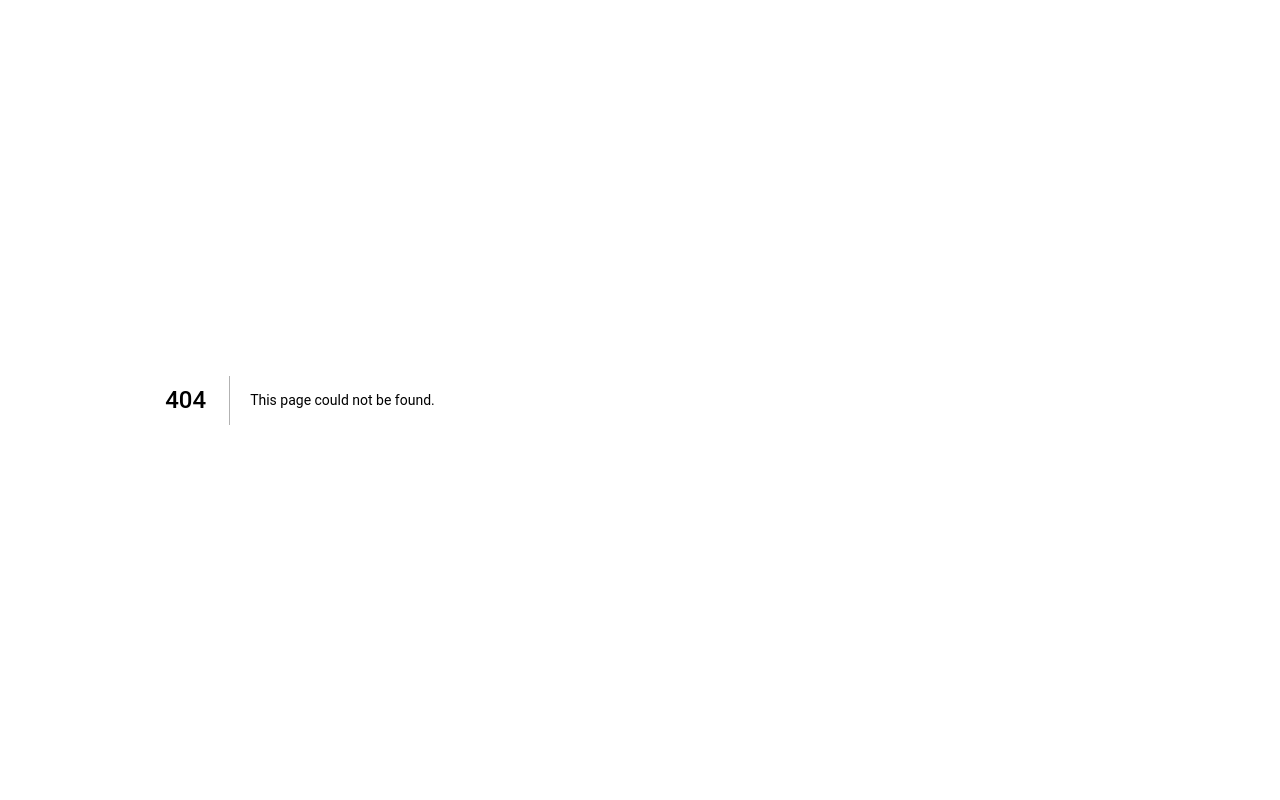
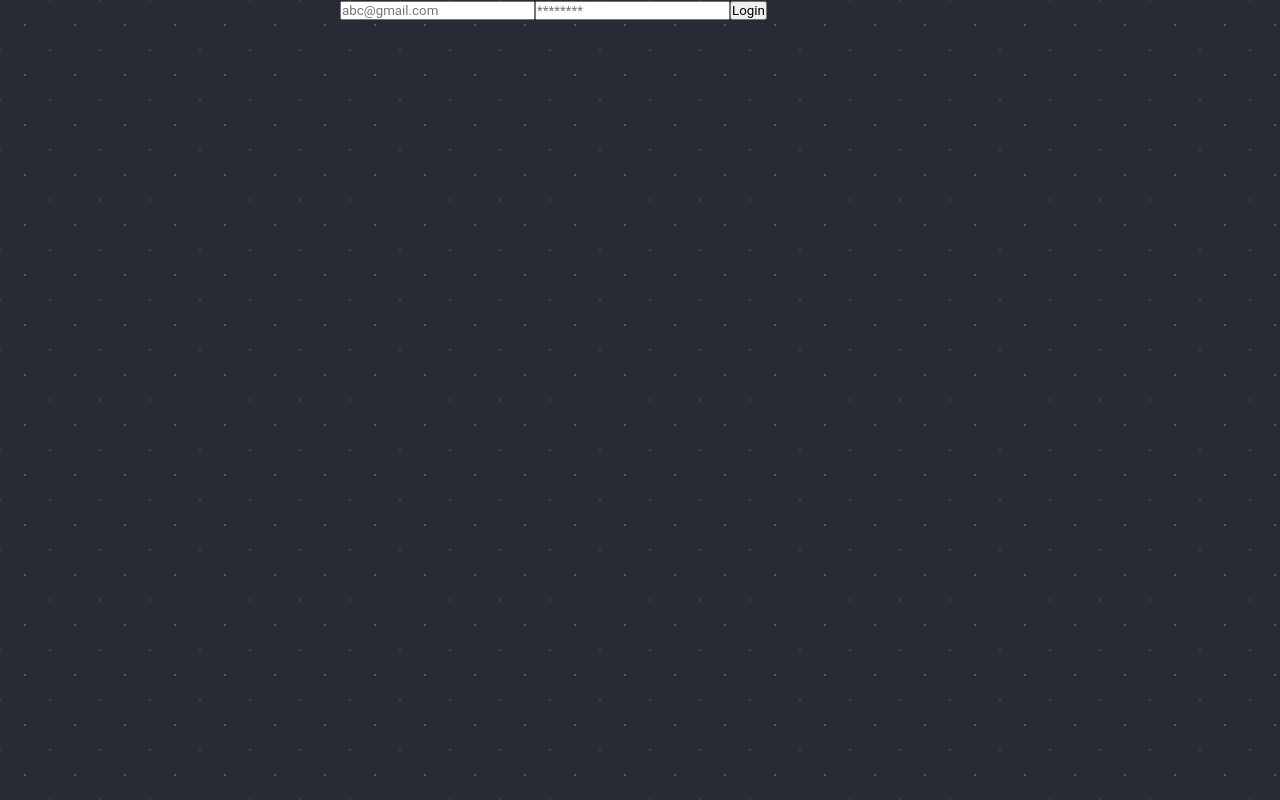
Before and after one commit to DavidFFDAW/magalapoly, a Next.js app: page /login in a window 1280 px wide. Before the commit this address had no page. Built offline with nearby package versions, Linux system fonts and the light colour scheme.

Commit message:
feat: signup bcrypt and login form

```diff
--- a/package.json
+++ b/package.json
@@ -15,6 +15,8 @@
     "dependencies": {
         "@next/font": "13.1.6",
         "@prisma/client": "^5.3.1",
+        "@types/bcrypt": "^5.0.0",
+        "bcrypt": "^5.1.1",
         "leaflet": "^1.9.3",
         "mysql2": "^3.1.2",
         "next": "13.1.6",
--- a/src/app/api/impressions/route.ts
+++ /dev/null
@@ -1,5 +0,0 @@
-import { NextResponse } from "next/server";
-
-export function GET(req: Request, res: Response) {
-    return NextResponse.json({ hello: "world" });
-}
--- a/src/app/layout.tsx
+++ b/src/app/layout.tsx
@@ -1,10 +1,13 @@
 import '../styles/globals.css';
+import AuthSession from '../components/AuthSession';
 
 export default function RootLayout({ children }: { children: React.ReactNode }) {
     return (
         <html>
             <head />
-            <body>{children}</body>
+            <body>
+                <AuthSession>{children}</AuthSession>
+            </body>
         </html>
     );
 }
--- /dev/null
+++ b/src/app/login/page.tsx
@@ -0,0 +1,26 @@
+'use client';
+
+import React, { FormEvent } from 'react';
+
+export default function LoginPage() {
+    const handleSubmit = (event: FormEvent<HTMLFormElement>) => {
+        event.preventDefault();
+        const form = new FormData(event.currentTarget);
+
+        const email = form.get('login_email');
+        const password = form.get('login_password');
+
+        console.log({ email, password });
+    };
+
+    return (
+        <div>
+            <form onSubmit={handleSubmit}>
+                <input type="email" placeholder="abc@gmail.com" name="login_email" />
+                <input type="password" placeholder="********" name="login_password" />
+
+                <button type="submit">Login</button>
+            </form>
+        </div>
+    );
+}
--- /dev/null
+++ b/src/components/AuthSession.tsx
@@ -0,0 +1,10 @@
+'use client';
+import { SessionProvider } from 'next-auth/react';
+
+export interface AuthSessionProps {
+    children: React.ReactNode;
+}
+
+export default function AuthSession({ children }: AuthSessionProps) {
+    return <SessionProvider>{children}</SessionProvider>;
+}
```
Also changed, not shown: src/app/api/auth/signup/route.ts (added, +34 -0 lines), tsconfig.json (+8 -8 lines), 1 other file (tests, documents, lock files or other folders).
